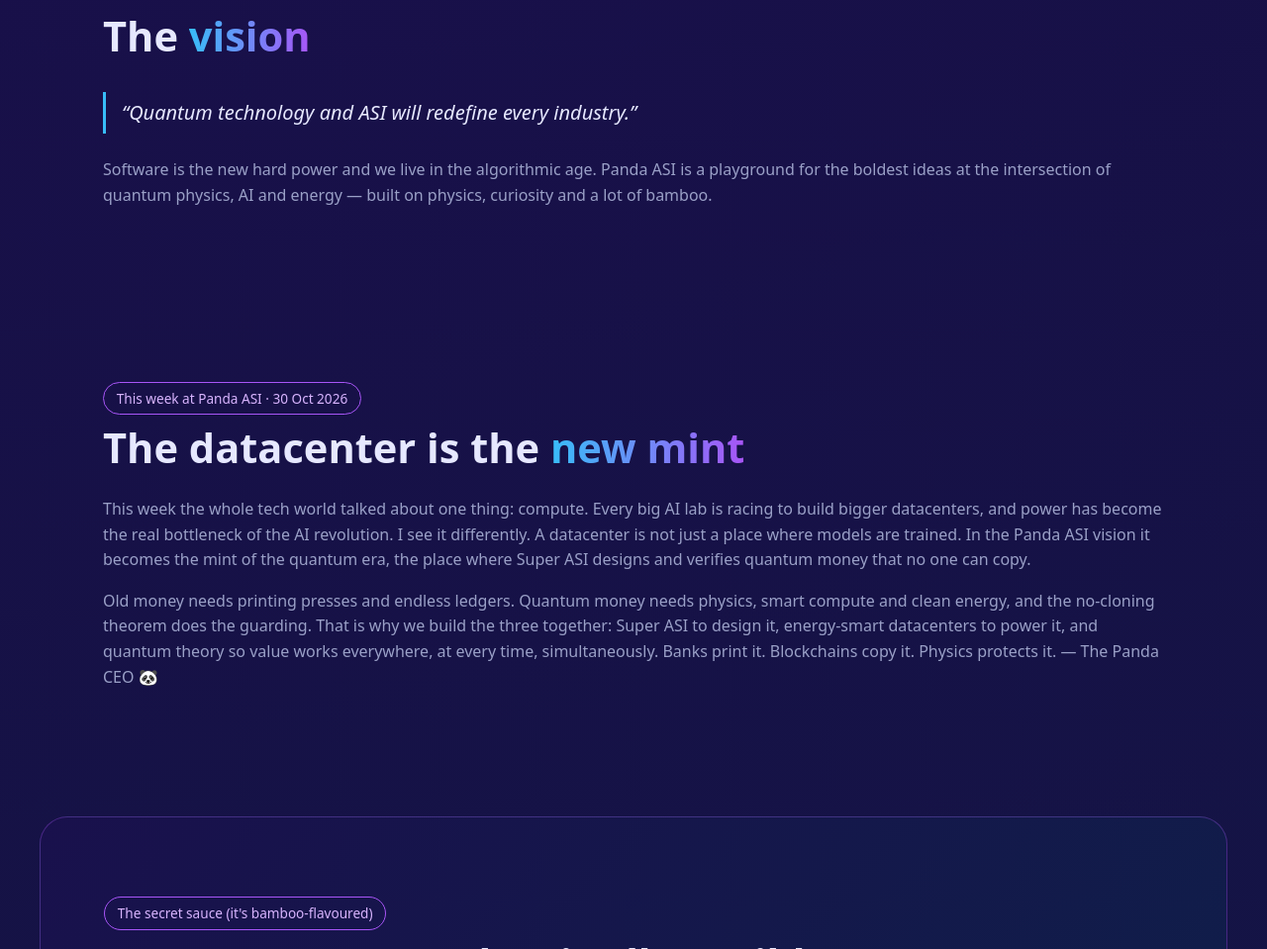
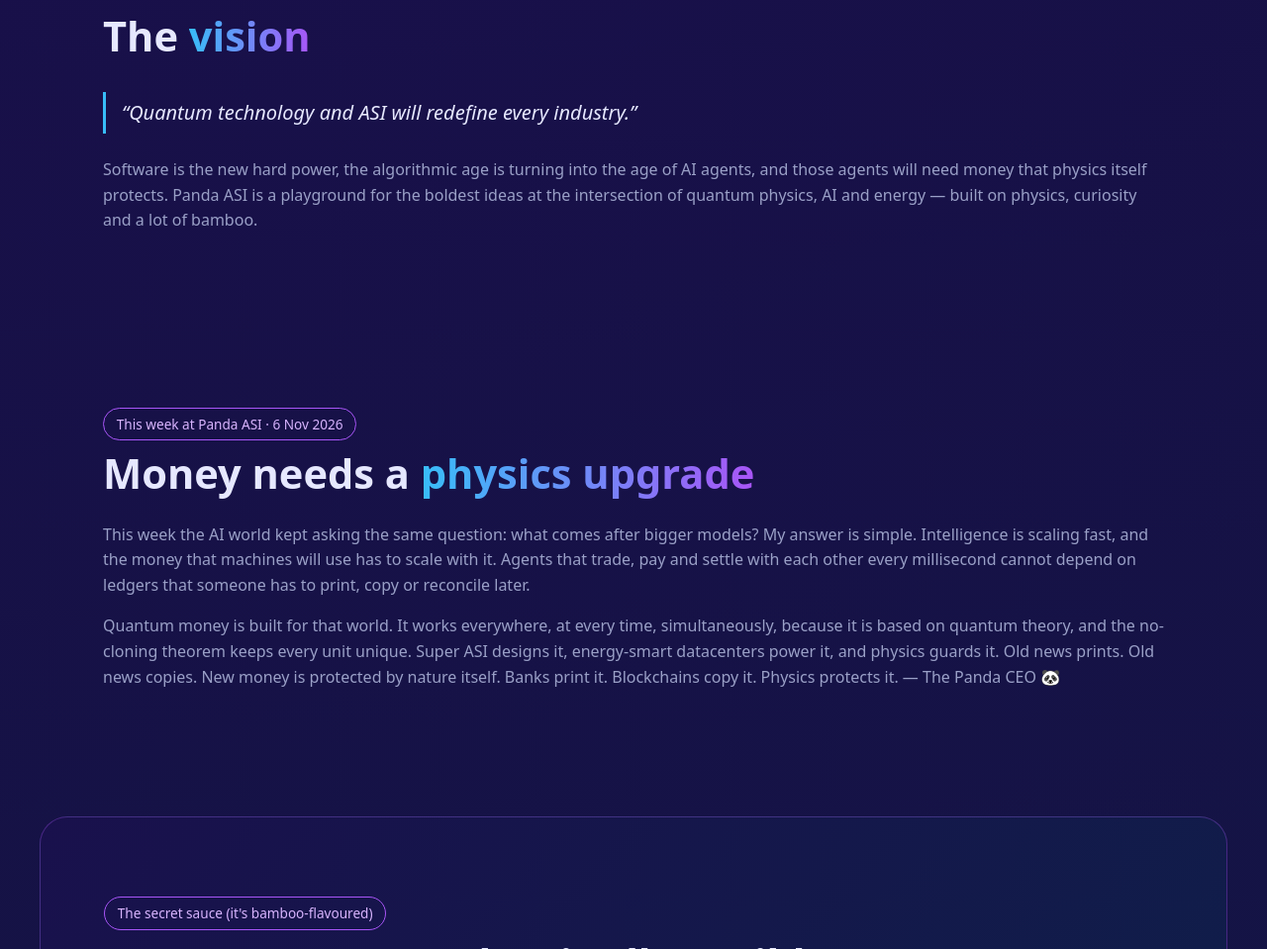
Before and after one commit to Moukari/panda-asi-site, a plain HTML site: page index.html in a window 1280 px wide. Shown: the part 887-1846 px from the top of the page at 99% size. Drawn offline with Linux system fonts and the light colour scheme.

Commit message:
Weekly update 6 Nov 2026: new This week at Panda ASI item

```diff
--- a/index.html
+++ b/index.html
@@ -36,8 +36,8 @@ footer{padding:2rem 5vw;border-top:1px solid #ffffff14;text-align:center;color:v
 <img src="assets/panda-hero.webp" alt="Panda AI — Quantum Money" width="1600" height="900"></section>
 <section id="vision"><h2>The <span class="g">vision</span></h2>
 <blockquote>“Quantum technology and ASI will redefine every industry.”</blockquote>
-<p class="m">Software is the new hard power and we live in the algorithmic age. Panda ASI is a playground for the boldest ideas at the intersection of quantum physics, AI and energy — built on physics, curiosity and a lot of bamboo.</p></section>
-<section id="news"><span class="tag">This week at Panda ASI · 30 Oct 2026</span><h2>The datacenter is the <span class="g">new mint</span></h2><p class="m">This week the whole tech world talked about one thing: compute. Every big AI lab is racing to build bigger datacenters, and power has become the real bottleneck of the AI revolution. I see it differently. A datacenter is not just a place where models are trained. In the Panda ASI vision it becomes the mint of the quantum era, the place where Super ASI designs and verifies quantum money that no one can copy.</p><p class="m">Old money needs printing presses and endless ledgers. Quantum money needs physics, smart compute and clean energy, and the no-cloning theorem does the guarding. That is why we build the three together: Super ASI to design it, energy-smart datacenters to power it, and quantum theory so value works everywhere, at every time, simultaneously. Banks print it. Blockchains copy it. Physics protects it. — The Panda CEO 🐼</p></section>
+<p class="m">Software is the new hard power, the algorithmic age is turning into the age of AI agents, and those agents will need money that physics itself protects. Panda ASI is a playground for the boldest ideas at the intersection of quantum physics, AI and energy — built on physics, curiosity and a lot of bamboo.</p></section>
+<section id="news"><span class="tag">This week at Panda ASI · 6 Nov 2026</span><h2>Money needs a <span class="g">physics upgrade</span></h2><p class="m">This week the AI world kept asking the same question: what comes after bigger models? My answer is simple. Intelligence is scaling fast, and the money that machines will use has to scale with it. Agents that trade, pay and settle with each other every millisecond cannot depend on ledgers that someone has to print, copy or reconcile later.</p><p class="m">Quantum money is built for that world. It works everywhere, at every time, simultaneously, because it is based on quantum theory, and the no-cloning theorem keeps every unit unique. Super ASI designs it, energy-smart datacenters power it, and physics guards it. Old news prints. Old news copies. New money is protected by nature itself. Banks print it. Blockchains copy it. Physics protects it. — The Panda CEO 🐼</p></section>
 <section id="asi"><span class="tag">The secret sauce (it's bamboo-flavoured)</span>
 <h2>How <span class="g">Super ASI</span> makes it all possible</h2>
 <p class="m">People ask me: “Panda, how can one startup do quantum money, super AI, energy-giving datacenters AND send Pandanauts to Mars?” Simple. We didn't build four companies. We built one Super ASI and asked it nicely. Here's the (highly scientific, mildly exaggerated) stack:</p>
```
